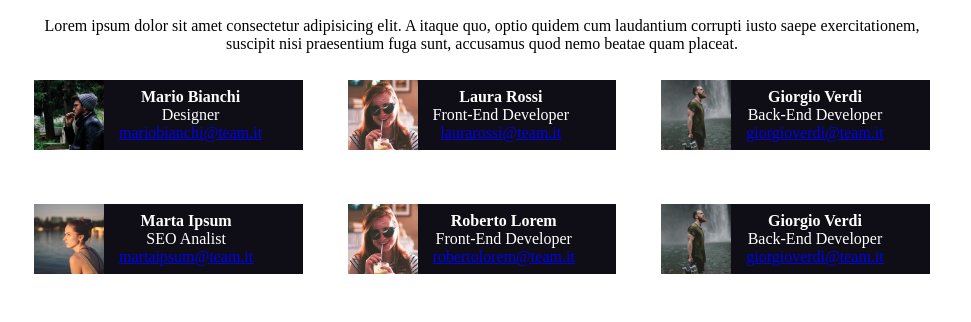
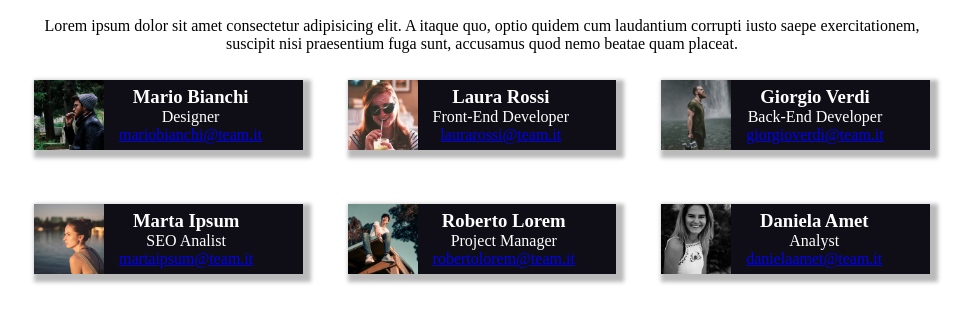
Before and after one commit to massimocolella02/html-css-float-cards, a plain HTML site: page index.html in a window 1280 px wide. Shown: the part 60-382 px from the top of the page, without its empty margins (158-1129 px from the left). Drawn offline with Linux system fonts and the light colour scheme.

Commit message:
Esercizio completato

```diff
--- a/assets/css/style.css
+++ b/assets/css/style.css
@@ -36,6 +36,7 @@ main{
     width: calc(90%/3);
     display: flex;
     align-items: center;
+    box-shadow: 4px 4px 4px 4px #BABABA;
 }
 .laurarossi{
     background-color: #0F0E17;
@@ -45,6 +46,7 @@ main{
     display: flex;
     align-items: center;
     margin-left: 5%;
+    box-shadow: 4px 4px 4px 4px #BABABA;
 }
 .giorgioverdi{
     background-color: #0F0E17;
@@ -53,6 +55,7 @@ main{
     width: calc(90%/3);
     display: flex;
     align-items: center;
+    box-shadow: 4px 4px 4px 4px #BABABA;
 }
 .martaipsum{
     background-color: #0F0E17;
@@ -61,6 +64,7 @@ main{
     width: calc(90%/3);
     display: flex;
     align-items: center;
+    box-shadow: 4px 4px 4px 4px #BABABA;
 }
 .robertolorem{
     background-color: #0F0E17;
@@ -70,6 +74,7 @@ main{
     display: flex;
     align-items: center;
     margin-left: 5%;
+    box-shadow: 4px 4px 4px 4px #BABABA;
 }
 .danielaamet{
     background-color: #0F0E17;
@@ -78,4 +83,5 @@ main{
     width: calc(90%/3);
     display: flex;
     align-items: center;
+    box-shadow: 4px 4px 4px 4px #BABABA;
 }
--- a/index.html
+++ b/index.html
@@ -21,7 +21,7 @@
             <div class="mariobianchi clearfix">
                 <img src="./assets/img/male1.png" alt="Prima Immagine maschio">
                 <div class="center">
-                    <h4>Mario Bianchi</h4>
+                    <h3>Mario Bianchi</h3>
                     <p>Designer</p>
                     <a href="mailto:mariobianchi@team.it">mariobianchi@team.it</a>
                 </div>
@@ -30,7 +30,7 @@
             <div class="laurarossi clearfix">
                 <img src="./assets/img/female1.png" alt="Prima Immagine femmina">
                 <div class="center">
-                    <h4>Laura Rossi</h4>
+                    <h3>Laura Rossi</h3>
                     <p>Front-End Developer</p>
                     <a href="mailto:laurarossi@team.it">laurarossi@team.it</a>
                 </div>
@@ -39,38 +39,38 @@
             <div class="giorgioverdi clearfix">
                 <img src="./assets/img/male2.png" alt="Seconda Immagine maschio">
                 <div class="center">
-                    <h4>Giorgio Verdi</h4>
+                    <h3>Giorgio Verdi</h3>
                     <p>Back-End Developer</p>
                     <a href="mailto:giorgioverdi@team.it">giorgioverdi@team.it</a>
                 </div>
             </div>
         </div>
-        <!-- Container che contiene 3 immagini con i 3 float -->
+        <!-- Container che contiene altre 3 immagini con i 3 float -->
         <div class="container clearfix">
             <div class="martaipsum clearfix">
                 <img src="./assets/img/female2.png" alt="Seconda Immagine femmina">
                 <div class="center">
-                    <h4>Marta Ipsum</h4>
+                    <h3>Marta Ipsum</h3>
                     <p>SEO Analist</p>
                     <a href="mailto:martaipsum@team.it">martaipsum@team.it</a>
                 </div>
             </div>
 
             <div class="robertolorem clearfix">
-                <img src="./assets/img/female1.png" alt="Prima Immagine femmina">
+                <img src="./assets/img/male3.png" alt="Terza immagine maschio">
                 <div class="center">
-                    <h4>Roberto Lorem</h4>
-                    <p>Front-End Developer</p>
+                    <h3>Roberto Lorem</h3>
+                    <p>Project Manager</p>
                     <a href="mailto:robertolorem@team.it">robertolorem@team.it</a>
                 </div>
             </div>
 
-            <div class="giorgioverdi clearfix">
-                <img src="./assets/img/male2.png" alt="Seconda Immagine maschio">
+            <div class="danielaamet clearfix">
+                <img src="./assets/img/female3.png" alt="Terza immagine femmina">
                 <div class="center">
-                    <h4>Giorgio Verdi</h4>
-                    <p>Back-End Developer</p>
-                    <a href="mailto:giorgioverdi@team.it">giorgioverdi@team.it</a>
+                    <h3>Daniela Amet</h3>
+                    <p>Analyst</p>
+                    <a href="mailto:danielaamet@team.it">danielaamet@team.it</a>
                 </div>
             </div>
         </div>
```
